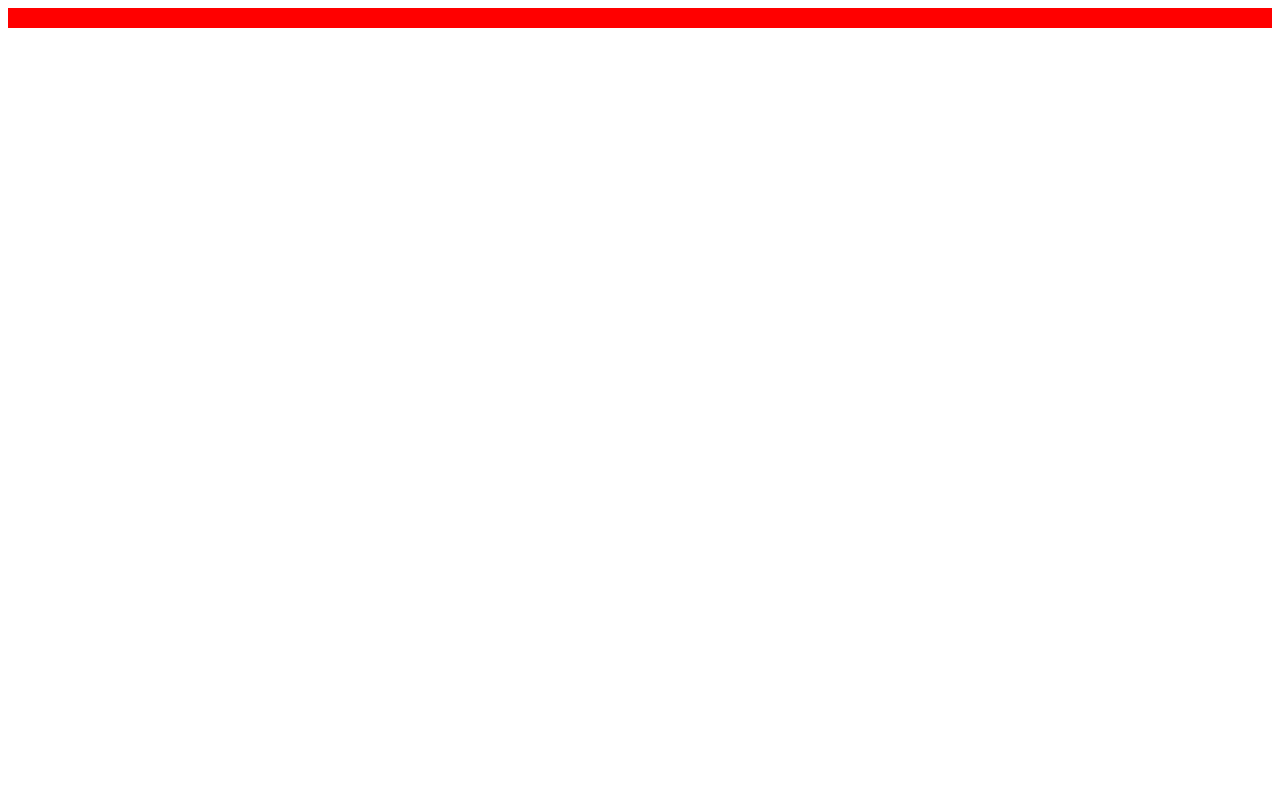
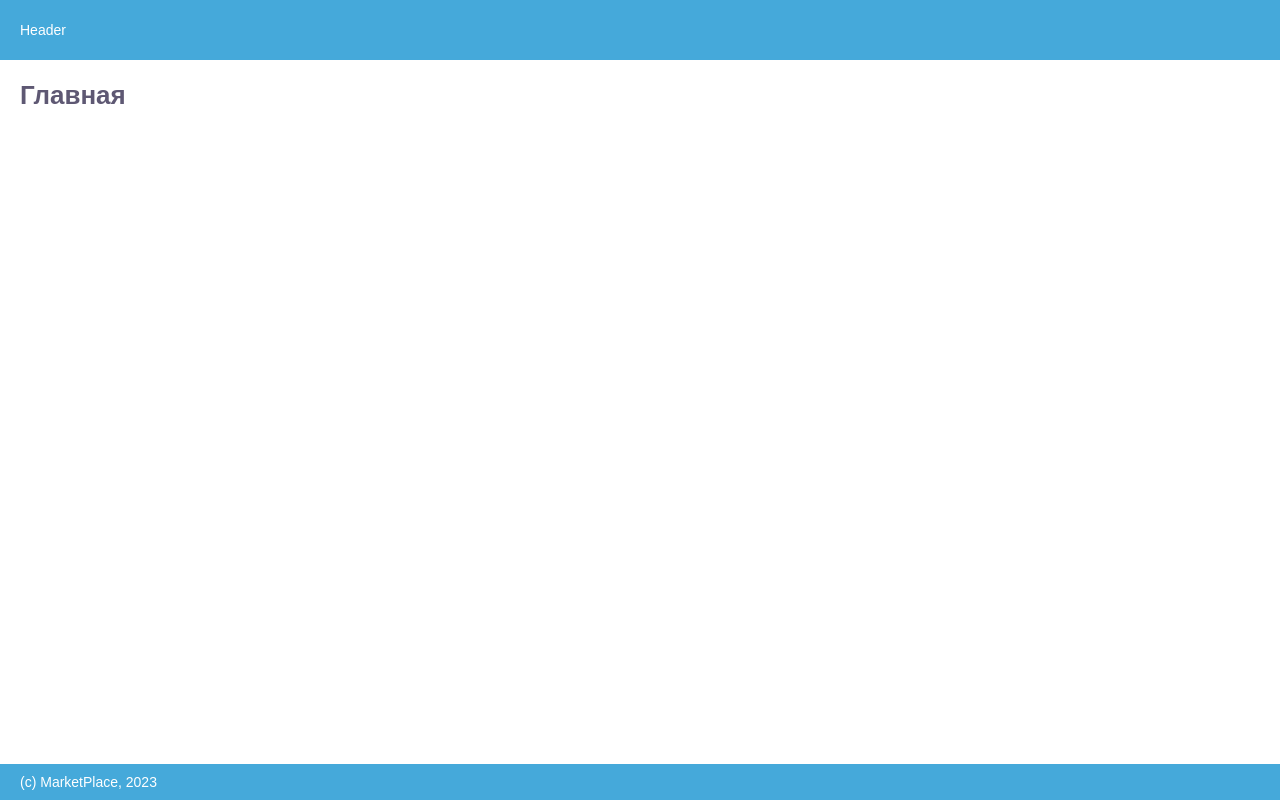
Before and after one commit to rizzzak/mw-mp-front, a React (Create React App) app: page / in a window 1280 px wide. Built offline with nearby package versions, Linux system fonts and the light colour scheme.

Commit message:
add header and footer

```diff
--- /dev/null
+++ b/src/App.styled.ts
@@ -0,0 +1,78 @@
+import styled, { createGlobalStyle } from 'styled-components'
+import { HEADER_HEIGHT, FOOTER_HEIGHT } from './consts'
+import colors from 'src/consts/colors'
+//global tag styling
+export const AppStyles = createGlobalStyle`
+    body {
+        -webkit-font-smoothing: antialiased;
+        -moz-osx-font-smoothing: grayscale;
+        margin: 0;
+        font-family: 'Montserrat', sans-serif;
+        font-size: 14px;
+        font-style: normal;
+        font-weight: normal;
+        color: #5E5873;
+        min-width: 320px;
+    }
+
+    *,
+    *:before,
+    *:after {
+        box-sizing:border-box;
+    }
+
+    a {
+        color: inherit;
+        text-decoration: inherit;
+        color: ${colors.primary};
+    }
+
+    ul,li {
+        list-style:none;
+    }
+    img {
+        display: block;
+        max-width:100%;
+        height:auto;
+    }
+
+    tr, td, th,
+    p, h1, h2,h3,h4,h5,h6,
+    button,
+    ul, li {
+        margin: 0;
+        padding: 0;
+    }
+
+    h1, .h1 {
+        font-size:26px;
+    }
+    h2,.h2 {
+        font-size:22px;
+    }
+    h3,.h3 {
+        font-size:18px;
+    }
+    h4,.h4 {
+        font-size:16px;
+    }
+    p,li {
+        line-height:21px;
+    }
+`
+
+//global app styled components
+export const PageWrapper = styled.div`
+    padding:20px;
+    min-height:calc(100vh - ${HEADER_HEIGHT}px - ${FOOTER_HEIGHT}px);
+`
+
+export const Footer = styled.div`
+    padding: 10px 20px;
+    display: flex;
+    justify-content: space-between;
+    background-color: ${colors.primary};
+    color: #fff;
+    height: ${FOOTER_HEIGHT};
+    > :last-child { cursor: pointer }
+`
--- a/src/App.tsx
+++ b/src/App.tsx
@@ -1,12 +1,21 @@
 import { Suspense } from 'react'
 import PublicRoutes from 'src/routes/PublicRoutes'
 import PrivateRoutes from 'src/routes/PrivateRoutes'
+import Header from 'src/features/Header'
+import { AppStyles, Footer, PageWrapper } from 'src/App.styled'
 const App = () => {
-    return (
-        <Suspense fallback={'Loading...'}>
-            <PublicRoutes />
-            <PrivateRoutes />
-        </Suspense>
-    )
+    return <>
+        <AppStyles />
+        <Header />
+        <PageWrapper>
+            <Suspense fallback={'Loading...'}>
+                <PublicRoutes />
+                <PrivateRoutes />
+            </Suspense>
+        </PageWrapper>
+        <Footer>
+            <div>(c) MarketPlace, 2023</div>
+        </Footer>
+    </>
 }
 export default App
--- /dev/null
+++ b/src/consts/colors.ts
@@ -0,0 +1,4 @@
+const colors: { [k:string] : string } = {
+    primary: '#45a9da'
+}
+export default colors
--- /dev/null
+++ b/src/consts/index.ts
@@ -0,0 +1,13 @@
+//widths and heights
+export const HEADER_HEIGHT = 60
+export const FOOTER_HEIGHT = 36
+
+// for things like setTimeout()
+export const SECONDS_IN_MS = 1000
+
+// z-coordinates for correct composing pages
+export const Z_INDEX_LEVEL_1 = 1
+export const Z_INDEX_LEVEL_2 = 10
+export const Z_INDEX_LEVEL_3 = 100
+export const Z_INDEX_LEVEL_4 = 1000
+export const Z_INDEX_LEVEL_5 = 10000
--- /dev/null
+++ b/src/features/Header/Header.tsx
@@ -0,0 +1,10 @@
+import { Wrapper } from 'src/features/Header/styled'
+
+const Header : React.FC = () => {
+    return (
+        <Wrapper>
+            Header
+        </Wrapper>
+    )
+}
+export default Header
--- /dev/null
+++ b/src/features/Header/index.ts
@@ -0,0 +1 @@
+export { default } from 'src/features/Header/Header'
--- /dev/null
+++ b/src/features/Header/styled.tsx
@@ -0,0 +1,15 @@
+import styled from 'styled-components'
+
+import {Z_INDEX_LEVEL_2, HEADER_HEIGHT } from 'src/consts'
+import colors from 'src/consts/colors'
+
+export const Wrapper = styled.div`
+    padding: 14px 20px;
+    display: flex;
+    align-items:center;
+    transition: margin 0.2s ease-out;
+    background-color: ${colors.primary};
+    height: ${HEADER_HEIGHT}px;
+    z-index: ${Z_INDEX_LEVEL_2 };
+    color: #FFF;
+`
--- a/src/pages/HomePage/HomePage.tsx
+++ b/src/pages/HomePage/HomePage.tsx
@@ -1,11 +1,10 @@
 import { Helmet } from 'react-helmet'
-import { TestDiv } from 'src/pages/styled'
 const HomePage: React.FC = () => {
     return <>
         <Helmet>
             <title>Главная - MarketPlace</title>
         </Helmet>
-        <TestDiv />
+        <h1>Главная</h1>
     </>
 }
 export default HomePage
```
